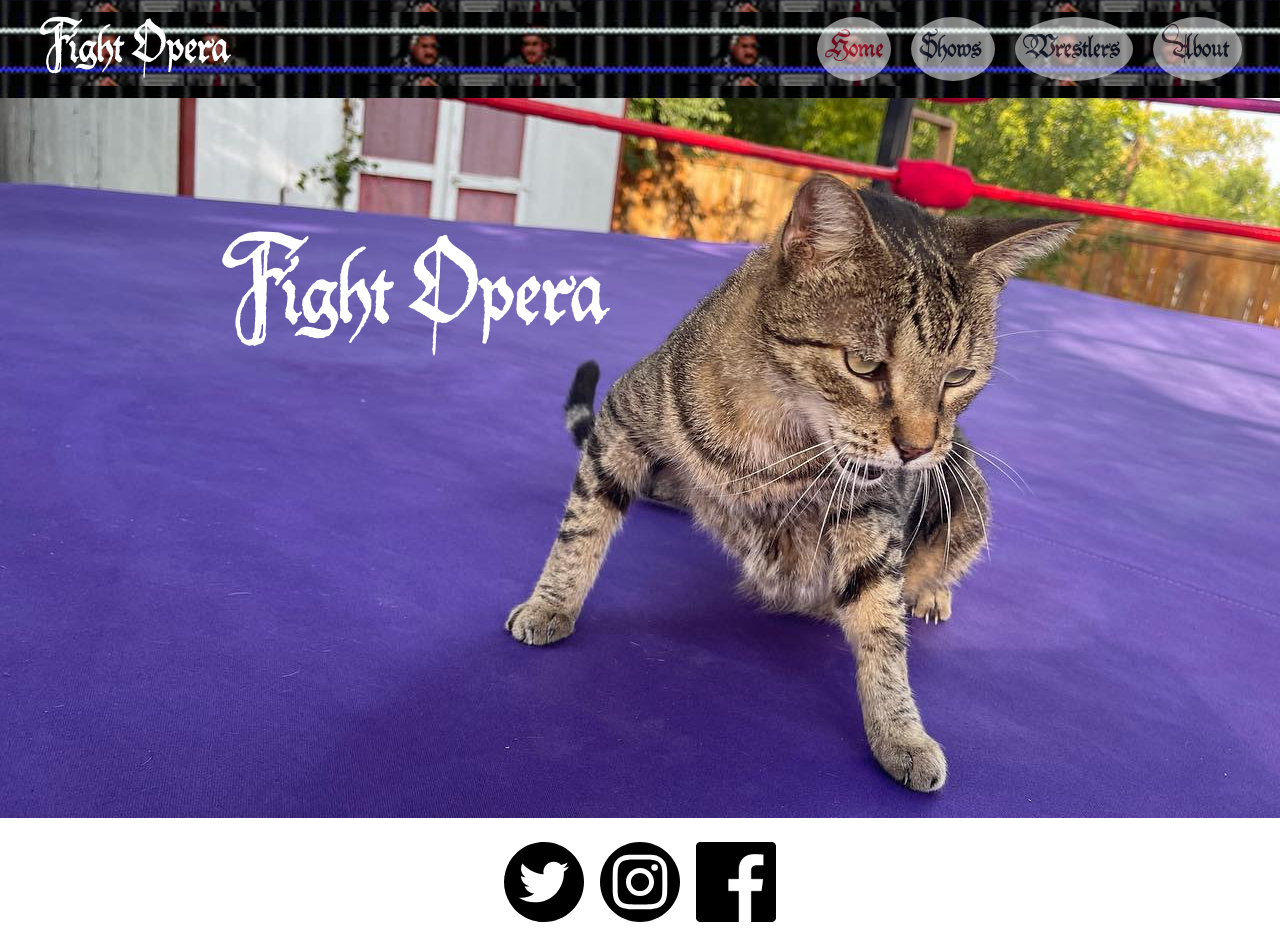
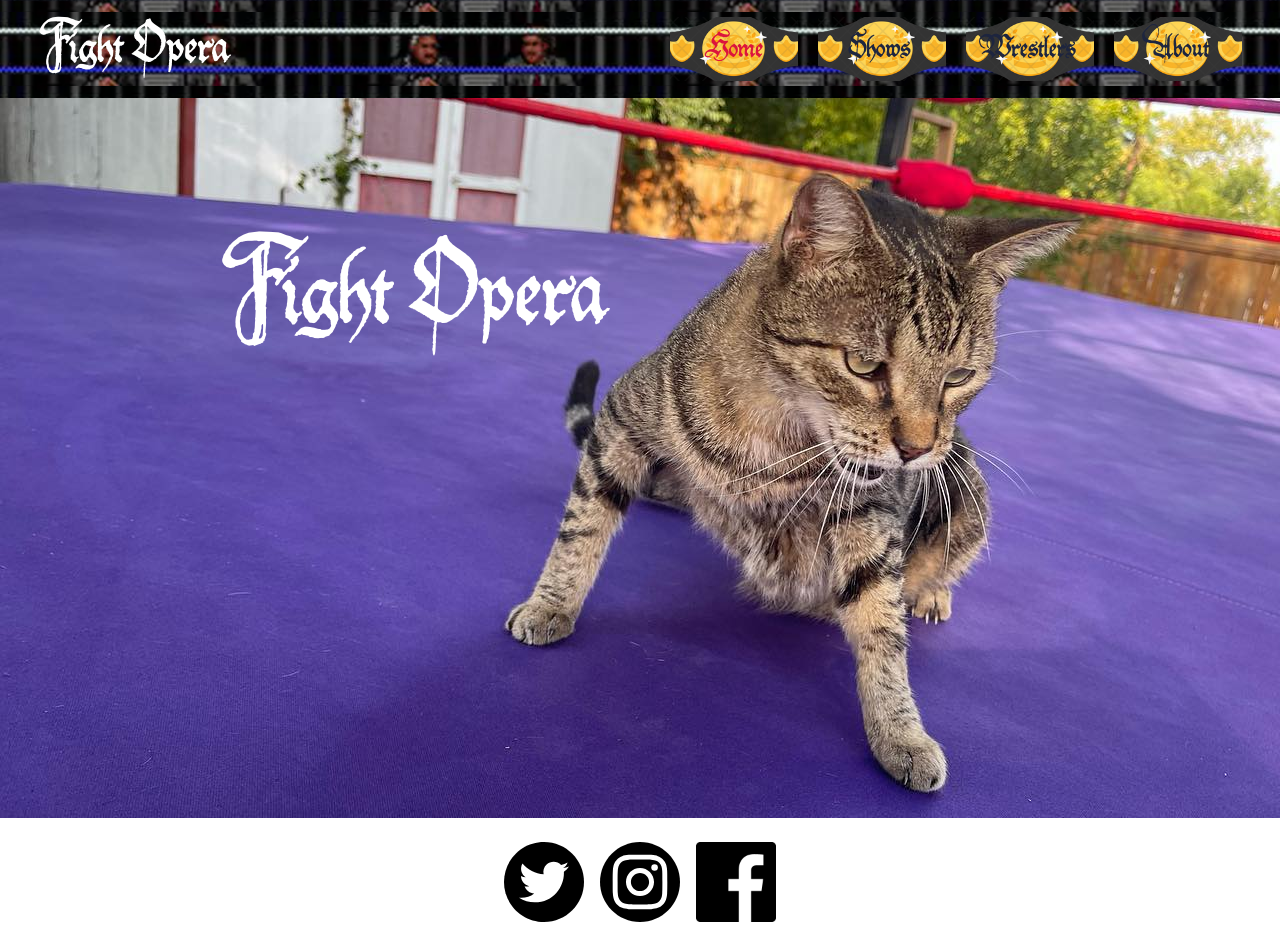
Before and after one commit to mat-lundin/fightopera, a React (Create React App) app: page / in a window 1280 px wide. Built offline with nearby package versions, Linux system fonts and the light colour scheme.

Commit message:
belt image for nav and tab icon

```diff
--- a/public/index.html
+++ b/public/index.html
@@ -2,7 +2,7 @@
 <html lang="en">
   <head>
     <meta charset="utf-8" />
-    <link rel="icon" href="%PUBLIC_URL%/favicon.ico" />
+    <link rel="icon" href="%PUBLIC_URL%/images/nav/champion-belt-1409991-1193016.png" />
     <meta name="viewport" content="width=device-width, initial-scale=1" />
     <meta name="theme-color" content="#000000" />
     <meta
--- a/src/styles.css
+++ b/src/styles.css
@@ -28,10 +28,14 @@ nav {
 }
 
 .nav-link {
-    background-color: white;
-    opacity: calc(.5);
-    border-radius: 50%;
+    /* background-color: white; */
+    background-image: url(../public/images/nav/champion-belt-1409991-1193016.png);
+    background-size: 5em;
+    background-position: center;
+    /* opacity: calc(.5);
+    border-radius: 50%; */
     margin-left: 2%;
+    width: 4em;
 }
 
 .banner {
```
Also changed, not shown: public/images/nav/champion-belt-1409991-1193016.png (added).
